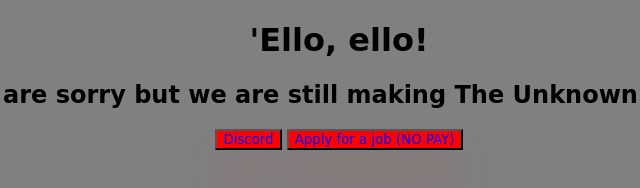
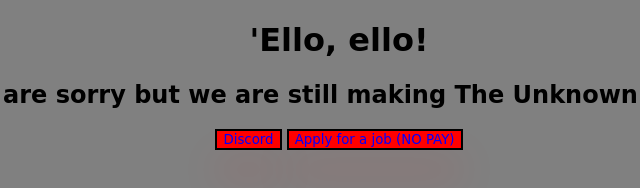
Before and after one commit to Catteleya/TheUnknownClient, a plain HTML site: page index.html in a window 1280 px wide. Shown: the full height of the page, 301-941 px from the left. Drawn offline with Linux system fonts and the light colour scheme.

Commit message:
Update styles.css

```diff
--- a/styles.css
+++ b/styles.css
@@ -11,9 +11,11 @@ button{
   background-color: red;
   color: blue;
   box-shadow: 0 30px 40px rgba(255,0,0,.1);
+  border-style:solid;
 }
 button:hover{
   background-color: blue;
   color: red;
   box-shadow: 0 30px 40px rgba(0,0,255,.1);
+  border-style:solid;
 }
```
